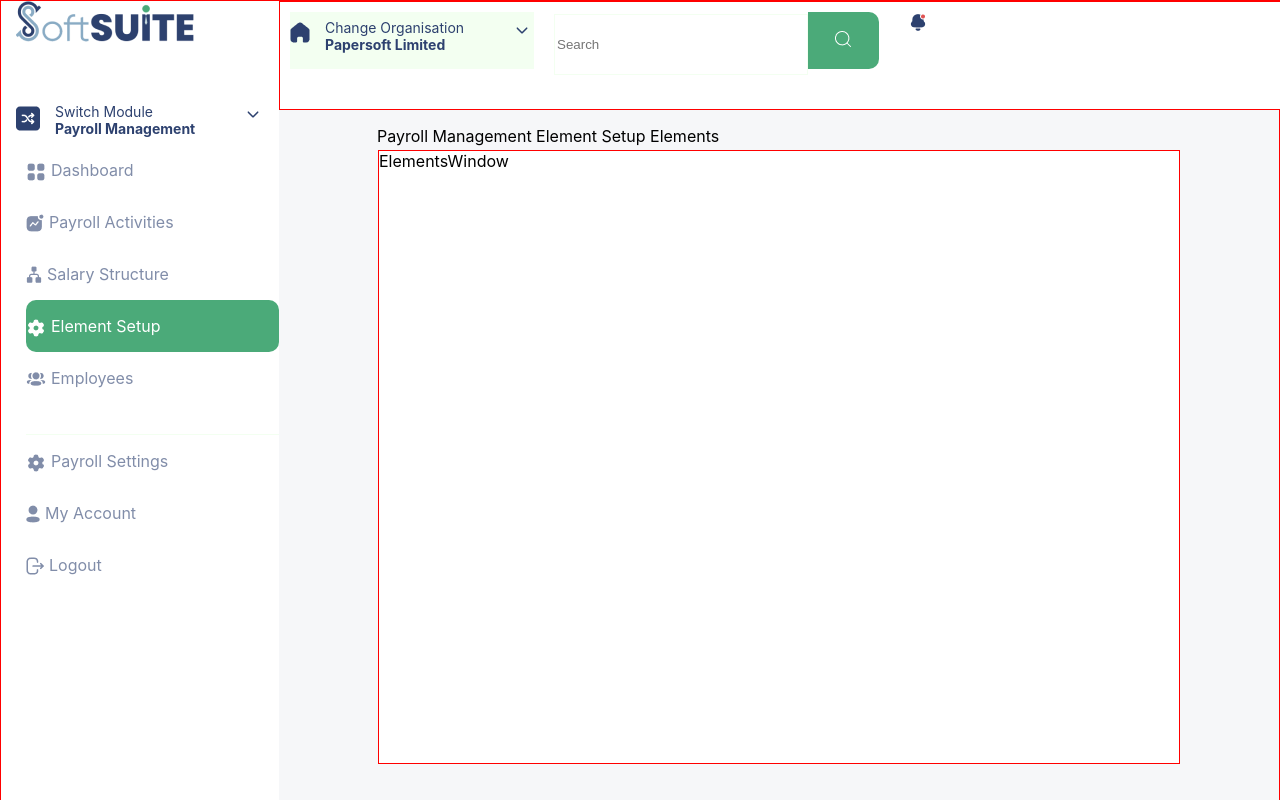
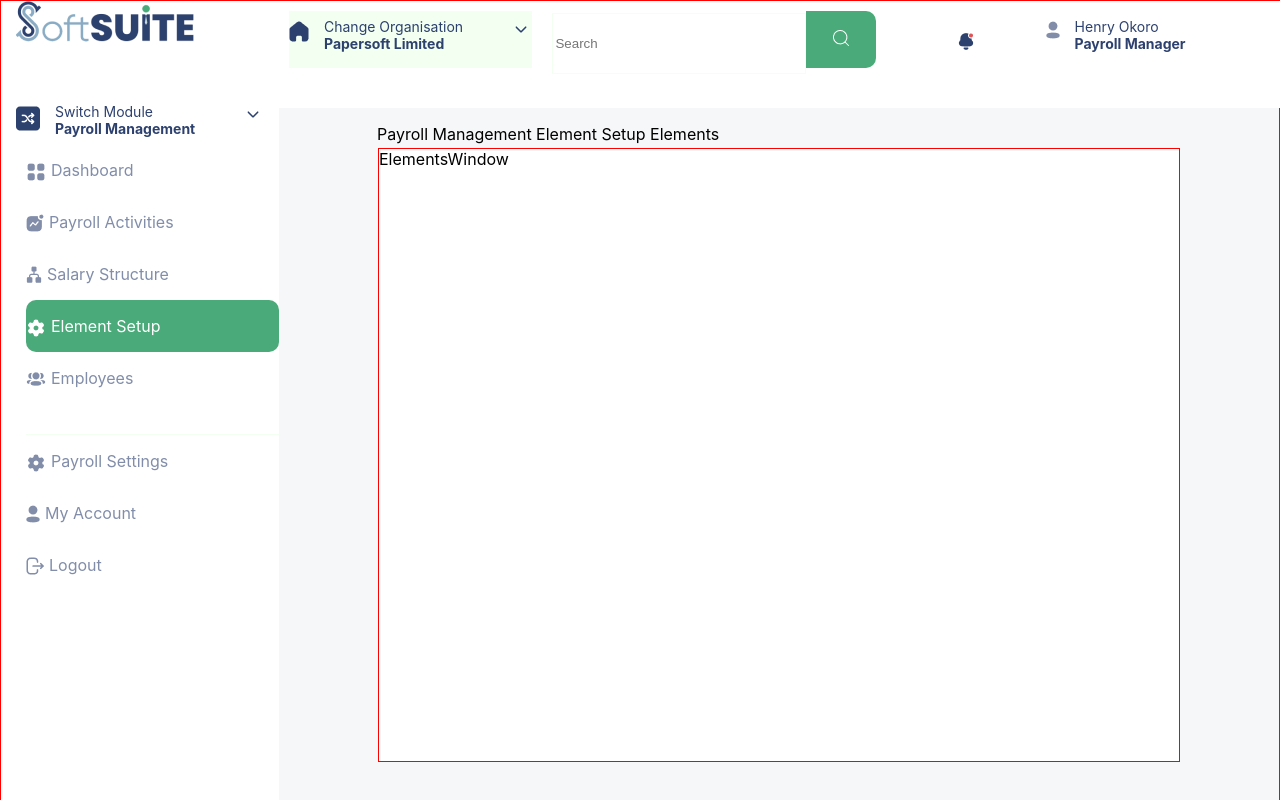
Before and after one commit to charlesik/softsuite-test., a React (Create React App) app: page / in a window 1280 px wide. Shown: the top 800 px of the page. Built offline with nearby package versions, Linux system fonts and the light colour scheme.

Commit message:
topbar component/completed

```diff
--- a/src/App.scss
+++ b/src/App.scss
@@ -19,7 +19,6 @@ body
 }
 .topbar{
   height: 97px;
-  border: 1px solid red ;
   width: 1000px;
   background-color: white;
   padding-top: 10px;
@@ -152,3 +151,11 @@ body
   border-top-right-radius: 10px;
   border-bottom-right-radius:10px ;
 }
+.bell{
+  padding-top: 20px;
+  margin-left: 50px;
+}
+.userdetails{
+  margin-left: 70px;
+  background-color: transparent;
+}
--- a/src/components/TopBar.tsx
+++ b/src/components/TopBar.tsx
@@ -16,8 +16,20 @@ function TopBar() {
             </div>
         </div>
        <Search/>
-       <div><img src="notification.png" alt="" /></div>
+       <div className="bell"><img src="notification.png" alt="" /></div>
+       <div className="switch org userdetails">
+            <div className="switchimg">
+                <img src="user.png" alt="" />
+            </div>
+            <div>
+            <p>Henry Okoro</p>
+            <p className="bold">Payroll Manager</p>
+            </div>
+            <div className="dropdown">
+            </div>
         </div>
+        </div>
+
     );
 }
 
```
